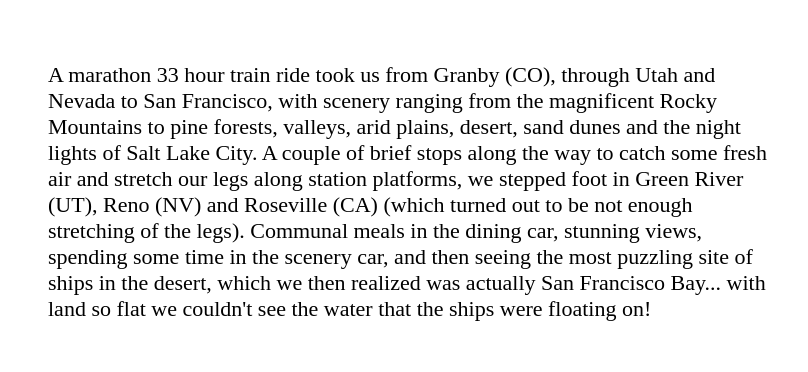
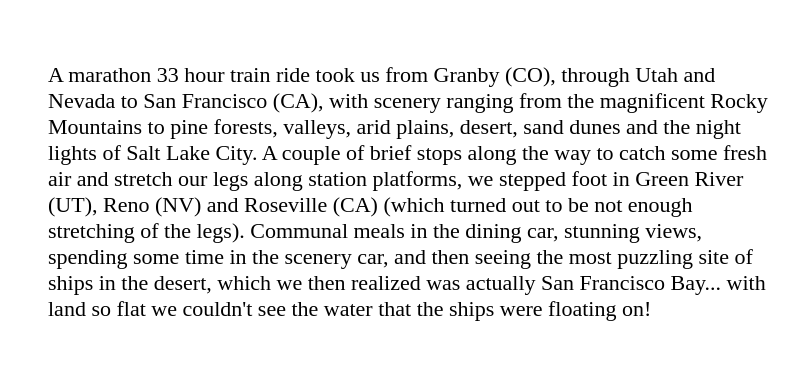
Before and after one commit to citmandigitaljobs/citmandigitaljobs-2024holiday-Utah-Nevada, a plain HTML site: page index.html in a window 1280 px wide. Shown: the part 590-962 px from the top of the page, 0-808 px from the left. Drawn offline with Linux system fonts and the light colour scheme; a web font is replaced by a local one.

Commit message:
Update index.html

```diff
--- a/index.html
+++ b/index.html
@@ -82,7 +82,7 @@
         <div class="topic-and-description">
           <h2>Amtrak from Granby to San Francisco</h2>
           <div class="text">
-            <p>A marathon 33 hour train ride took us from Granby (CO), through Utah and Nevada to San Francisco, with scenery ranging from the magnificent Rocky Mountains to pine forests, valleys, arid plains, desert, sand dunes and the night lights of Salt Lake City. A couple of brief stops along the way to catch some fresh air and stretch our legs along station platforms, we stepped foot in Green River (UT), Reno (NV) and Roseville (CA) (which turned out to be not enough stretching of the legs). Communal meals in the dining car, stunning views, spending some time in the scenery car, and then seeing the most puzzling site of ships in the desert, which we then realized was actually San Francisco Bay... with land so flat we couldn't see the water that the ships were floating on!</p>
+            <p>A marathon 33 hour train ride took us from Granby (CO), through Utah and Nevada to San Francisco (CA), with scenery ranging from the magnificent Rocky Mountains to pine forests, valleys, arid plains, desert, sand dunes and the night lights of Salt Lake City. A couple of brief stops along the way to catch some fresh air and stretch our legs along station platforms, we stepped foot in Green River (UT), Reno (NV) and Roseville (CA) (which turned out to be not enough stretching of the legs). Communal meals in the dining car, stunning views, spending some time in the scenery car, and then seeing the most puzzling site of ships in the desert, which we then realized was actually San Francisco Bay... with land so flat we couldn't see the water that the ships were floating on!</p>
           </div>
 
         </div>
```
